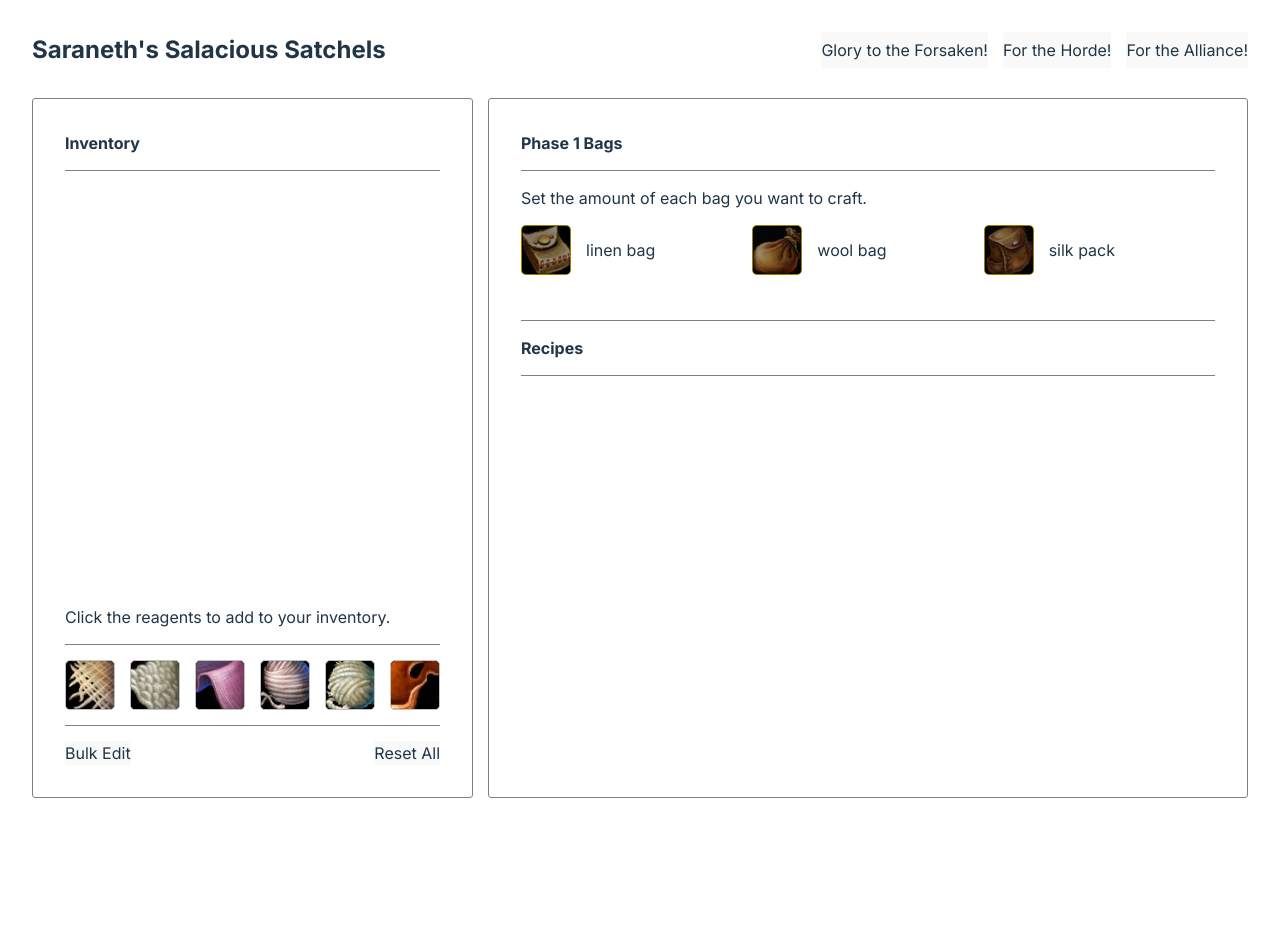
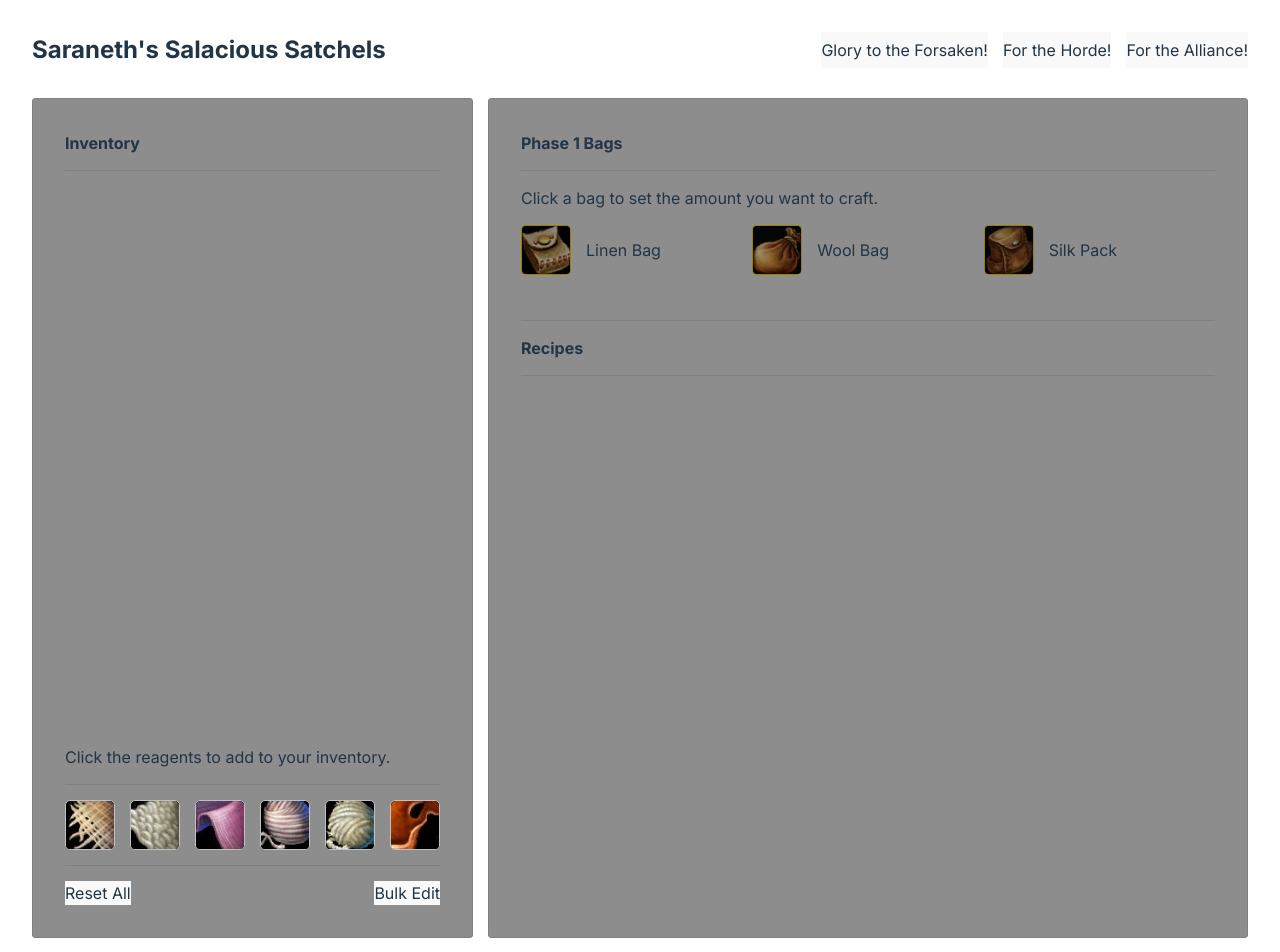
Before and after one commit to JessJudd/wow-linen-bags, a React (Vite) app: page / in a window 1280 px wide. Shown: the top 952 px of the page. Before the commit the page ends 830 px from the top, so only its background shows below. Built offline with nearby package versions, Linux system fonts and the light colour scheme; a web font is replaced by a local one.

Commit message:
Added UseContext for inventoryData

```diff
--- a/src/App.jsx
+++ b/src/App.jsx
@@ -1,11 +1,13 @@
-import { useState } from 'react';
-import { BAGS_DATA } from './BAGS_DATA.js';
+import { useState, createContext } from 'react';
+
 
 import { Header } from './components/Header.jsx';
 import { Inventory } from './components/Inventory.jsx';
 import { Crafting } from './components/Crafting.jsx';
 
 import './App.scss'
+
+import { InventoryContext } from './helper/Context.jsx';
 
 function App() {
 
@@ -33,16 +35,11 @@ function App() {
       },
     }
   }
+  const [inventoryData, setInventoryData] = useState(inventory);
 
-  const [inventoryData, setInventoryData] = useState(inventory);
   const [faction,setFaction] = useState("");
-
   function handleChangeFaction(event){
     setFaction(event.target.className);
-  }
-
-  function resetReagentCount(){
-
   }
 
   function resetAll(){
@@ -53,14 +50,12 @@ function App() {
   let factionClass = faction != '' ? `faction ${faction}` : '';
 
   return (
+      <InventoryContext.Provider value={{inventoryData,setInventoryData}}>
         <main className={factionClass}>
           <Header handleChangeFaction={handleChangeFaction} faction={faction} />
           <div className={`bag-calc`}>
             <div className="bag-calc-inner">
               <Inventory
-              inventoryData={inventoryData}
-              setInventoryData={setInventoryData}
-              resetReagentCount={resetReagentCount}
                 resetAll={resetAll}
               />
               <Crafting inventoryData={inventoryData} />
@@ -68,6 +63,7 @@ function App() {
           </div>
           <footer></footer>
         </main>
+      </InventoryContext.Provider>
   )
 
 }
--- a/src/App.scss
+++ b/src/App.scss
@@ -111,6 +111,8 @@ ul {
 /* === components === */
 
 .crafting {
+  min-height:840px;
+
   .recipes {
     border-top:var(--border);
     margin-top:15px;
@@ -163,44 +165,9 @@ ul {
   }
 }
 .reagent {
-  // background-color:pink;
-  align-items: center;
-  display:flex;
-  gap:15px;
-
-  &.inventory {
-    display:flex;
-    flex-direction:row;
-    justify-content:left;
-    .reagent-icon {
-      filter:saturate(10%);
-      &.in-stock {
-        filter:saturate(100%);
-      }
-    }
-  }
-  &.parent-all {
-    cursor:pointer;
-    .reagent-count {
-      display:none;
-    }
-    &:hover {
-      .reagent-icon {
-        transform: scale(1.25);
-      }
-    }
-  }
-  &.parent-recipe {
-    &:not(.craftable){
-      .reagent-icon-container {
-        border-color:#9b111e;
-      }
-      .reagent-count {
-        background-color:rgba(255,0,0,.4);
-      }
-    }
-  }
-
+  // align-items: center;
+  // display:flex;
+  // gap:15px;
 
   &-count {
     @include icon-overlay();
@@ -209,6 +176,7 @@ ul {
       font-size:14px;
       position:absolute;
       right:5px;
+      text-shadow:1px 2px #000;
       z-index:3;
       &.inv {
         left:5px;
@@ -234,6 +202,78 @@ ul {
     position:relative;
     transition: background-color .2s;
     width:50px;
+  }
+  &-main {
+    align-items: center;
+    display:flex;
+    gap:15px;
+    flex:1;
+  }
+  &-name {
+    text-transform:capitalize;
+  }
+  .reset-bag-count-icon {
+    cursor:pointer;
+    &.inv {
+      margin-left:auto;
+    }
+  }
+
+
+  &.parent-inventory {
+    align-items: center;
+    display:flex;
+    flex-direction:row;
+    gap:15px;
+    justify-content:space-between;
+    .reagent-icon {
+      filter:saturate(10%);
+      &.in-stock {
+        filter:saturate(100%);
+      }
+    }
+    .reagent-count-input {
+      text-align:center;
+      max-width: 60px;
+      width:100%;
+    }
+  }
+  &.parent-all {
+    cursor:pointer;
+    .reagent-count {
+      display:none;
+    }
+    &:hover {
+      .reagent-icon {
+        transform: scale(1.25);
+      }
+    }
+  }
+  &.parent-recipe {
+    &.not-craftable{
+      .reagent-icon-container {
+        border-color:#9b111e;
+      }
+      .reagent-count {
+        background-color:rgba(255,0,0,.2);
+      }
+    }
+    &.craftable{
+      .reagent-icon-container {
+        border-color:#046307;
+      }
+      .reagent-count {
+        background-color:rgba(4,99,7,.2);
+      }
+    }
+    &.overstock{
+      .reagent-icon-container {
+        border-color:#0f52ba;
+      }
+      .reagent-count {
+        background-color:rgba(15,82,186,.4);
+      }
+    }
   }
 }
 .recipe-single {
@@ -268,6 +308,9 @@ ul {
       width:50px;
     }
   }
+  .recipe-name {
+    text-transform:capitalize;
+  }
   .recipe-reagents {
     @include grid-3();
   }
@@ -276,6 +319,7 @@ ul {
 /* === layout === */
 
 .container {
+  background-color:rgba(29,29,29,.5);
   border: var(--border);
   border-radius:3px;
   padding: 2em;
--- a/src/components/Crafting.jsx
+++ b/src/components/Crafting.jsx
@@ -1,11 +1,14 @@
-import { useState } from 'react';
+import { useState, useContext } from 'react';
+import { InventoryContext } from '../helper/Context.jsx';
 
 import { BAGS_DATA } from '../BAGS_DATA.js';
 
 import { NewBags } from './NewBags.jsx';
 import { Recipe } from './Recipe.jsx';
 
-export const Crafting = ({inventoryData}) => {
+export const Crafting = () => {
+    const { inventoryData } = useContext(InventoryContext);
+
     console.log('crafting->inventoryData: ', inventoryData);
 
     let bags = {
--- a/src/components/Inventory.jsx
+++ b/src/components/Inventory.jsx
@@ -1,12 +1,25 @@
+import { useContext } from 'react';
+import { InventoryContext } from '../helper/Context.jsx';
+
 import { ALL_REAGENTS } from '../ALL_REAGENTS.js';
 
 import { Reagent } from './Reagent.jsx';
 
-export const Inventory = ({inventoryData,setInventoryData, resetReagentCount, resetAll}) => {
+
+export const Inventory = ({resetAll}) => {
+
+  const { inventoryData, setInventoryData } = useContext(InventoryContext);
 
   const inventoryElements = ALL_REAGENTS.map((reagent) => {
     const { name, type } = reagent;
+    console.log('reagent->name: ', name);
+    console.log('reagent->type: ', type);
     const fetchInventoryReagent = name == 'cloth' ? inventoryData[type] : inventoryData[name][type];
+
+    if(inventoryData[name]){
+      console.log('inventoryData[name][type]: ', inventoryData[name][type]);
+    }
+
     let reagentCount = fetchInventoryReagent.count;
 
     return reagentCount > 0 && <Reagent
@@ -78,8 +91,8 @@ export const Inventory = ({inventoryData,setInventoryData, resetReagentCount, re
             {reagentElements}
           </div>
           <div className="inventory-controls">
+            <button className="reset-inv" onClick={resetAll}>Reset All</button>
             <button className="edit-inv">Bulk Edit</button>
-            <button className="reset-inv" onClick={resetAll}>Reset All</button>
           </div>
       </section>
   )
--- a/src/components/NewBags.jsx
+++ b/src/components/NewBags.jsx
@@ -38,7 +38,7 @@ export const NewBags = ({needBags, setNeedBags, resetBagCount}) => {
         <section className="newBags">
             <h4>Phase 1 Bags</h4>
             <div className="blurb">
-                <p>Set the amount of each bag you want to craft.</p>
+                <p>Click a bag to set the amount you want to craft.</p>
             </div>
             <div className="bag-menu">
                 { listBags }
--- a/src/components/Reagent.jsx
+++ b/src/components/Reagent.jsx
@@ -1,20 +1,60 @@
-import { MdClose } from 'react-icons/md';
+import { MdClose, MdAdd } from 'react-icons/md';
+import { useContext } from 'react';
+import { InventoryContext } from '../helper/Context.jsx';
 
-export const Reagent = ({clothType, count, inventory, img, reagent, onClick, parent }) => {
+export const Reagent = ({clothType, count, img, reagent, onClick, parent }) => {
+    const { inventoryData, setInventoryData } = useContext(InventoryContext);
     const { name, type } = reagent;
+
+    let fetchInventory = (name == 'cloth') ? inventoryData[type] : inventoryData[name][type];
+    let inventory = fetchInventory.count;
 
     const imgPath = `../assets/${img}`;
     const imgUrl = new URL(imgPath, import.meta.url).href;
 
-    let className = `reagent ${name} parent-${parent} ${inventory >= count ? 'craftable' : ''}`;
+    let className = `reagent
+    ${name} parent-${parent}
+    ${inventory < count && inventory > 0 ? 'not-craftable' : ''}
+    ${inventory == count ? 'craftable' : ''}
+    ${inventory > count ? 'overstock' : ''}
+    `;
     const reagentName = name == 'cloth' ? `${clothType} ${name}` : `${type} ${name}`;
+
+    const handleChange = (event) => {
+        console.log('handleSetInventoryData event: ', event.target.value);
+    };
+
+    function resetReagentCount(reagent) {
+
+        if (reagent.name == 'cloth'){
+            setInventoryData(prevInventoryData => ({
+                ...prevInventoryData,
+                [reagent.type]: {
+                    count: 0
+                }
+            }));
+        } else {
+            setInventoryData(prevInventoryData => ({
+                ...prevInventoryData,
+                [reagent.name]: {
+                    ...prevInventoryData[reagent.name],
+                    [reagent.type]: {
+                        count: 0
+                    }
+                }
+            }));
+        }
+
+        console.log(inventoryData);
+    }
 
     return (
         <div className={className} onClick={onClick}>
+            <div className="reagent-main">
                 <figure className="reagent-icon-container">
                     {parent != 'all' &&
                         <span className="reagent-count">
-                    {inventory > 0 ?
+                            {inventory > 0 && parent != 'inventory' ?
                                 <span className="num">{inventory}/{count}</span>
                                 :
                                 <span className="num">{count}</span>
@@ -25,7 +65,25 @@ export const Reagent = ({clothType, count, inventory, img, reagent, onClick, par
                     <img className={`reagent-icon ${count > 0 ? "in-stock" : "" }`} src={imgUrl} />
                 </figure>
 
-            {parent != 'all' && <span className="reagent-name">{reagentName}</span>}
+                {parent != 'all' &&
+                    <span className="reagent-name">{reagentName}</span>
+                }
+            </div>
+            {parent == 'inventory' &&
+                <input
+                    className="reagent-count-input"
+                    name="inventory"
+                    type="number"
+
+                    onChange={(e)=>handleChange(e)}
+                />
+            }
+
+            {(inventory > 0 && parent == 'inventory') &&
+                <span className="reset-bag-count-icon inv" onClick={()=>resetReagentCount(reagent)}>
+                    <MdClose color="red" size="1.25em" />
+                </span>
+            }
 
         </div>
     )
--- a/src/components/Recipe.jsx
+++ b/src/components/Recipe.jsx
@@ -1,26 +1,43 @@
+import { useContext } from 'react';
+import { InventoryContext } from '../helper/Context.jsx';
 import { MdClose } from 'react-icons/md';
 import { Reagent } from './Reagent.jsx';
 
-export const Recipe = ({ recipe, showMaterials, onClick, count, parent, bagCount, inventory, resetBagCount }) => {
-    console.log('parent: ', parent);
-    console.log('count: ', count);
+export const Recipe = ({ recipe, showMaterials, onClick, count, parent, bagCount, resetBagCount }) => {
     const { clothType, bagName, reagents } = recipe;
-
-    console.log('bagCount: ', bagCount);
+    const { inventoryData } = useContext(InventoryContext);
 
     function fetchRecipeCount(reagent){
-        console.log('reagent: ', reagent.name);
         let count = reagent.count * bagCount;
-        console.log('fetchRecipeCount->reagent.count: ', reagent.count);
         return count;
     }
 
+    // function countCraftableBags(inventoryData){
+        // console.log('inventoryData: ', inventoryData);
+        // get count of reagents in inventory
+    const craftableBags = reagents.map((reagent) => {
+        const { name, type, count } = reagent;
+        let inventory;
+        if(name == 'cloth'){
+            inventory = inventoryData[type];
+            // console.log('inventory.count: ', inventory.count);
+        } else {
+            console.log('thread or leather');
+            inventory = inventoryData[name][type];
+            // console.log('inventory.count: ', inventory.count);
+        }
+
+        let inventoryCount = inventory.count;
+        console.log('inventoryCount: ', inventoryCount);
+        console.log(`inventoryCount / count = ${Math.floor(inventoryCount / count)}`);
+
+        // return number of craftable bags
+    });
+    // }
+
     const reagentElements = reagents.map((reagent) => {
 
-        const fetchInventoryReagent = inventory &&
-        (reagent.name == 'cloth' ? inventory[clothType] : inventory[reagent.name][reagent.type]);
-
-        console.log('recipe->fetchInventoryReagent: ', fetchInventoryReagent);
+        let fetchInventoryReagent = (reagent.name == 'cloth') ? inventoryData[reagent.type] : inventoryData[reagent.name][reagent.type] ;
 
         let inventoryCount = fetchInventoryReagent && fetchInventoryReagent.count;
 
@@ -48,7 +65,7 @@ export const Recipe = ({ recipe, showMaterials, onClick, count, parent, bagCount
                     </span>
                     <img className="recipe-icon" src={imgUrl} />
                 </div>
-                <span className="recipe-name">{clothType} {bagName}</span> {(bagCount > 0 && parent == 'menu') && <span className="reset-bag-count-icon" onClick={resetBagCount}><MdClose color="red" size="1.5em" /></span>}
+                <span className="recipe-name" onClick={onClick}>{clothType} {bagName}</span> {(bagCount > 0 && parent == 'menu') && <span className="reset-bag-count-icon" onClick={resetBagCount}><MdClose color="red" size="1.5em" /></span>}
             </div>
             {showMaterials != false && <div className="recipe-reagents">
                 { reagentElements }
--- /dev/null
+++ b/src/helper/Context.jsx
@@ -0,0 +1,3 @@
+import { createContext } from 'react';
+
+export const InventoryContext = createContext({});
```
Lines whose indentation alone changed are shown as unchanged.
